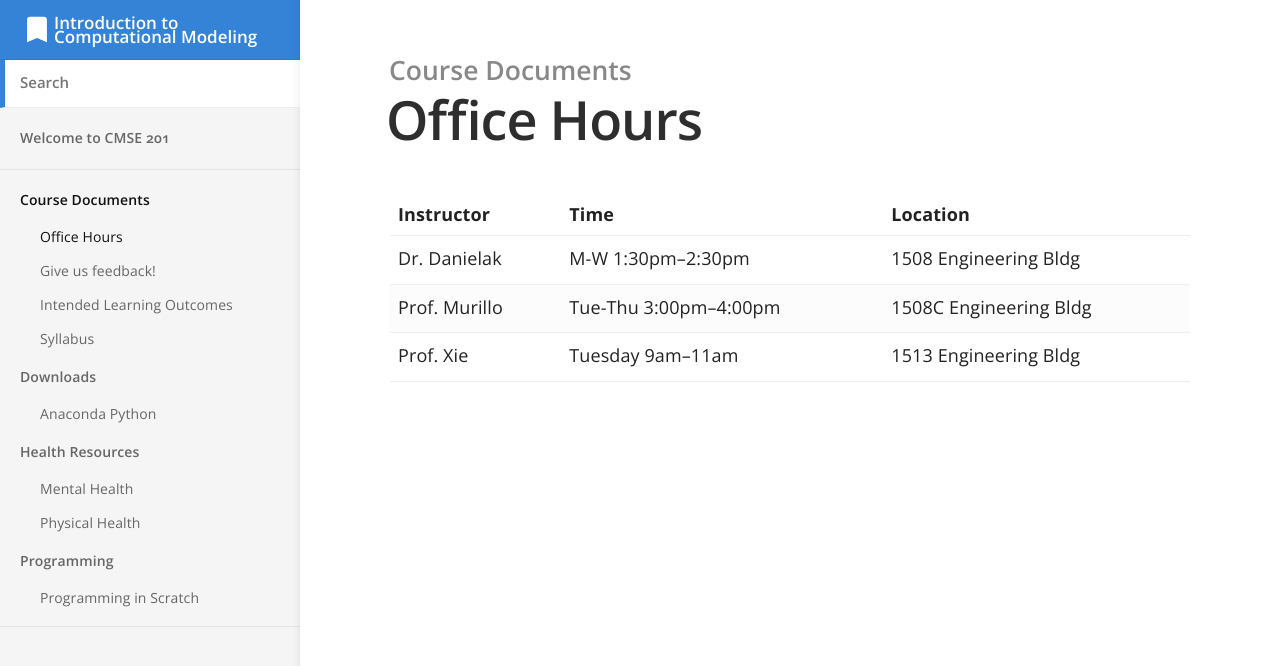
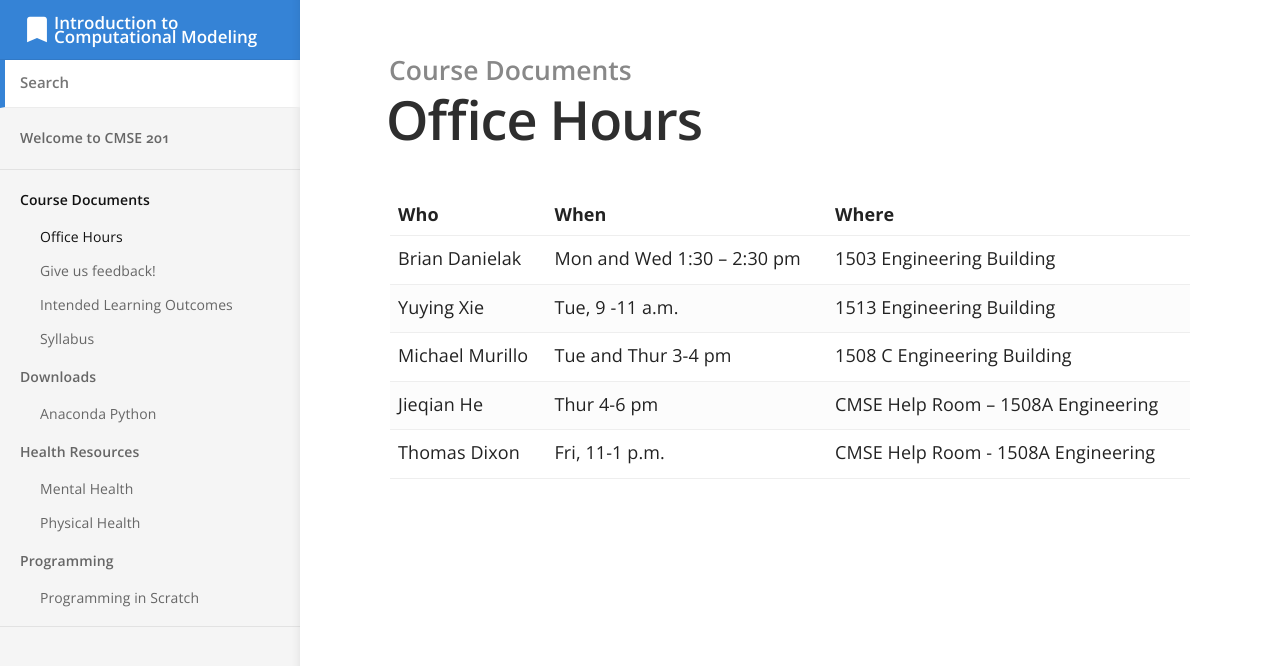
Before and after one commit to ComputationalModeling/spring-2017-danielak, a Jekyll site: the page built from docs/_docs/course-information/OfficeHours.md, in a window 1280 px wide. Shown: the top 666 px of the page. Built offline with Jekyll 4.4.1, drawn with Linux system fonts in a browser that asks for light colours.

Commit message:
Update office hours

```diff
--- a/docs/_docs/course-information/OfficeHours.md
+++ b/docs/_docs/course-information/OfficeHours.md
@@ -3,8 +3,10 @@ title: Office Hours
 category: Course Documents
 ---
 
-| **Instructor** | **Time**              | **Location**           |
-| -------------- | --------------------- | ---------------------- |
-| Dr. Danielak   | M-W 1:30pm–2:30pm     | 1508 Engineering Bldg  |
-| Prof. Murillo  | Tue-Thu 3:00pm–4:00pm | 1508C Engineering Bldg |
-| Prof. Xie      | Tuesday 9am–11am      | 1513 Engineering Bldg  |
+| **Who**         | **When**                   | **Where**                          |
+|-----------------|----------------------------|------------------------------------|
+| Brian Danielak  | Mon and Wed 1:30 – 2:30 pm | 1503 Engineering Building          |
+| Yuying Xie      | Tue, 9 -11 a.m.            | 1513 Engineering Building          |
+| Michael Murillo | Tue and Thur 3-4 pm        | 1508 C Engineering Building        |
+| Jieqian He      | Thur 4-6 pm                | CMSE Help Room – 1508A Engineering |
+| Thomas Dixon    | Fri, 11-1 p.m.             | CMSE Help Room - 1508A Engineering |
```
